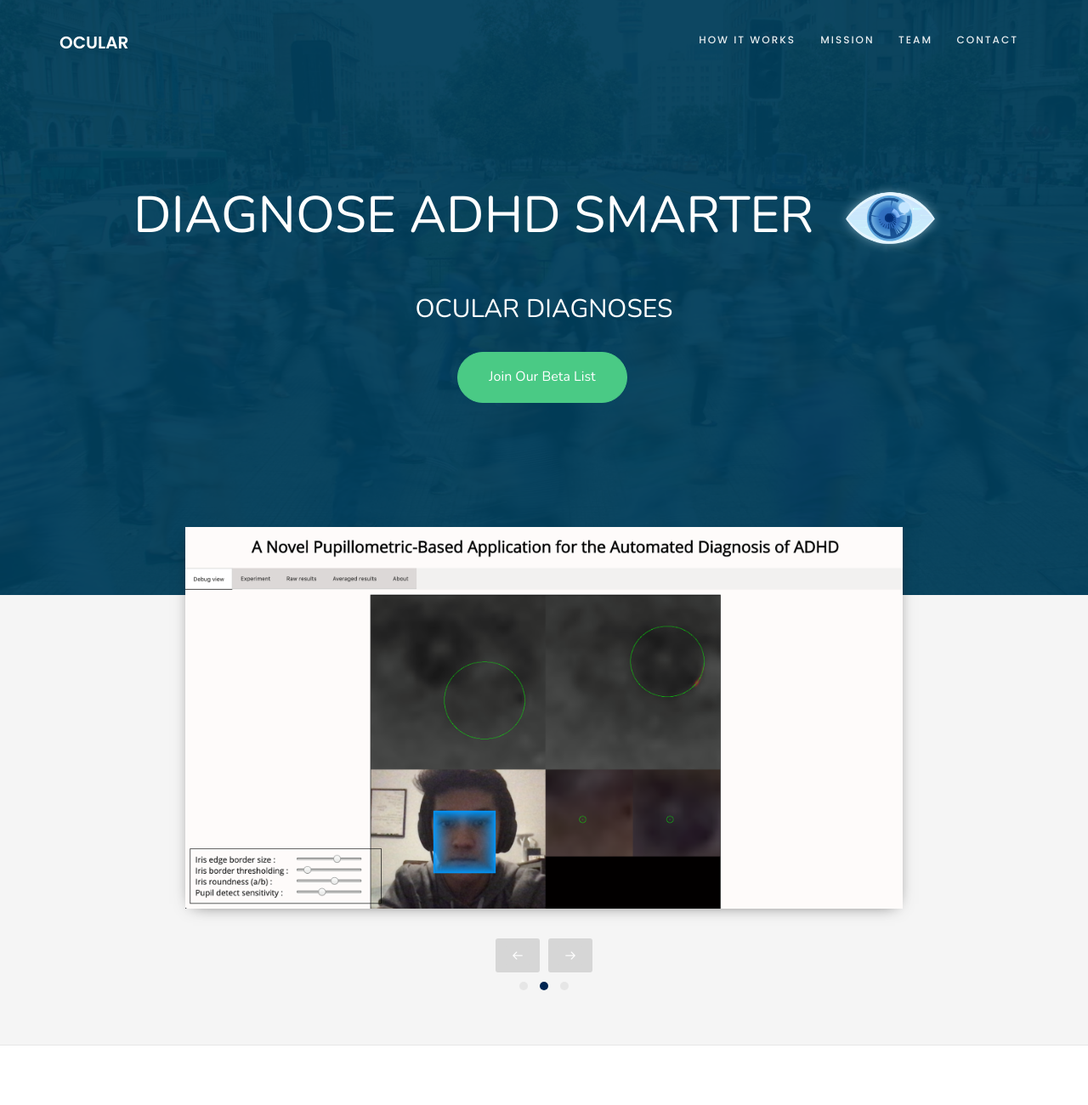
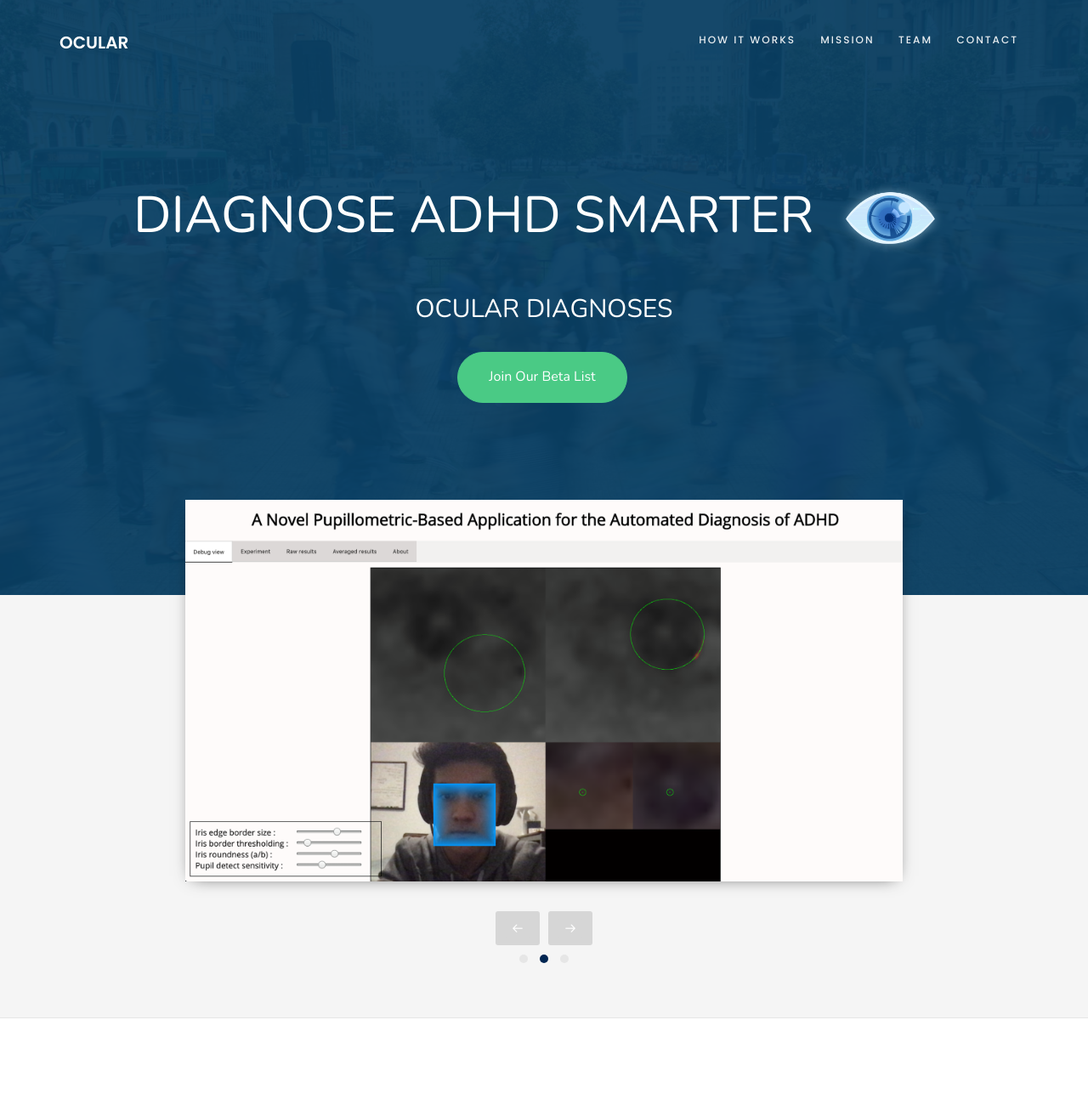
Before and after one commit to wdas03/oculardiagnoses.github.io, a plain HTML site: page index.html in a window 1280 px wide. Shown: the top 1300 px of the page at 85% size. Drawn offline with nearby package versions, Linux system fonts and the light colour scheme; files whose address does not match are found by name.

Commit message:
background

```diff
--- a/css/style.css
+++ b/css/style.css
@@ -311,6 +311,7 @@ h1, h2, h3, h4, h5, h6, figure {
     opacity: 0.95;
     background: #499bea;
     background: #003e5a;
+    background: #093f63;
     /*
     background: -moz-linear-gradient(-45deg, #499bea 0%, #798eea 100%);
     background: -webkit-gradient(left top, right bottom, color-stop(0%, #499bea), color-stop(100%, #798eea));
@@ -391,7 +392,7 @@ h1, h2, h3, h4, h5, h6, figure {
   padding-bottom: 3em;
   width: 100%; }
   .colorlib-featured .featured-wrap {
-    margin-top: -5em; }
+    margin-top: -7em; }
   .colorlib-featured .featured-entry img {
     -webkit-box-shadow: 0px 3px 19px -9px rgba(0, 0, 0, 0.75);
     -moz-box-shadow: 0px 3px 19px -9px rgba(0, 0, 0, 0.75);
```
